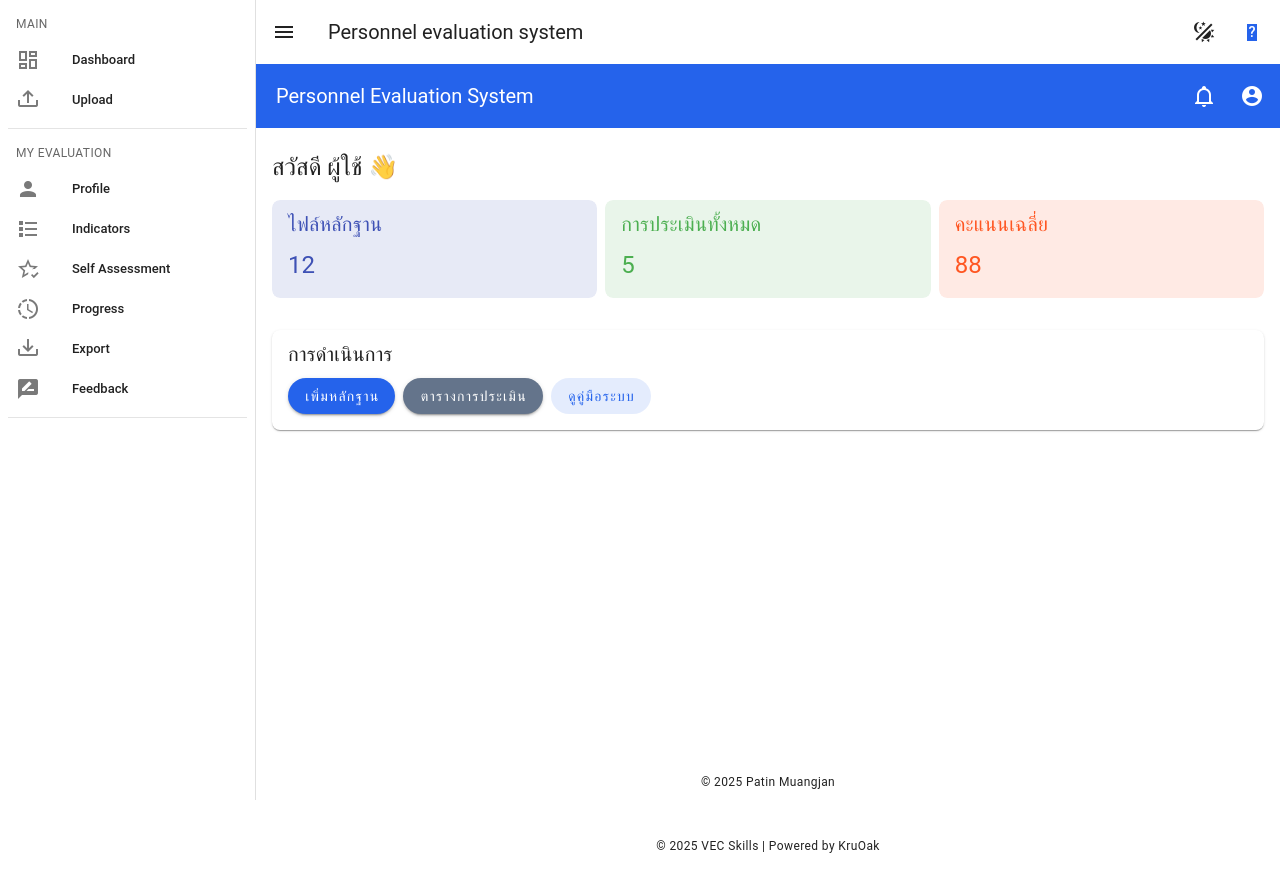
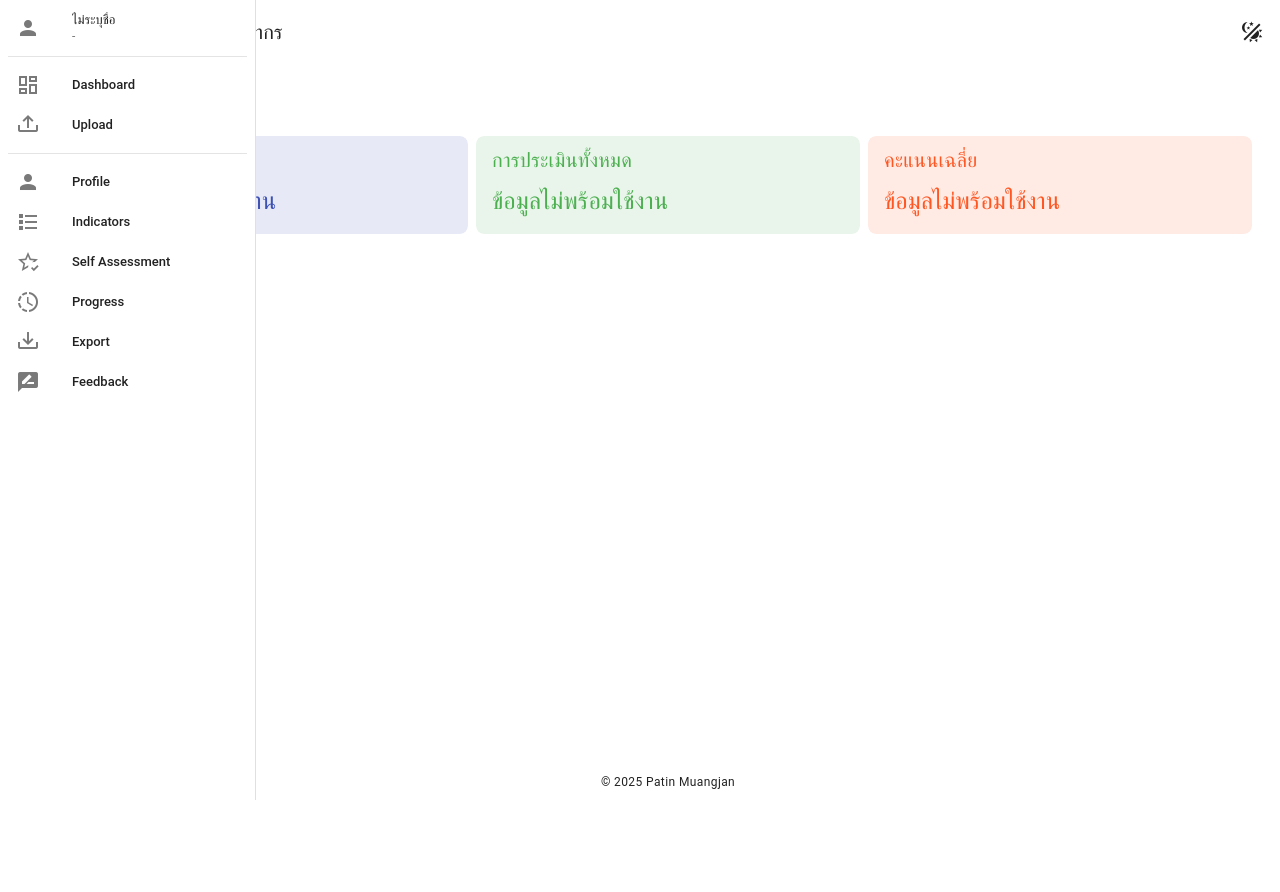
Before and after one commit to patinopsu/skilltest68-72, a Nuxt app in the folder frontend/: page / in a window 1280 px wide. Shown: the top 892 px of the page. After the commit the page ends 800 px from the top, so only its background shows below. Built offline with nearby package versions, Linux system fonts and the light colour scheme.

Commit message:
FRONTEND: update a lot of stuff

```diff
--- /dev/null
+++ b/frontend/assets/css/tailwind.css
@@ -0,0 +1 @@
+@import "tailwindcss";
--- a/frontend/layouts/default.vue
+++ b/frontend/layouts/default.vue
@@ -4,19 +4,23 @@
     <!-- Drawer -->
     <v-navigation-drawer
       v-model="drawer"
-      :permanent="!smAndDown"
       :temporary="smAndDown"
+      :rail="!smAndDown"
+      :expand-on-hover="!smAndDown"
+      scrim="false"
       app
     >
+
       <v-list density="compact" nav>
+        <v-list-item class="pt-1" :title="auth.user?.name || 'ไม่ระบุชื่อ'" :subtitle="auth.user?.email || '-'" prepend-icon="mdi-account"/>
         <template v-for="sec in menu" :key="sec.label">
-          <v-list-subheader class="text-uppercase text-caption">{{ sec.label }}</v-list-subheader>
-
+          <v-divider class="my-2" />
           <template v-for="it in sec.items" :key="it.to || it.href">
             <NuxtLink
               v-if="it.to"
               :to="it.to"
               class="no-underline"
+              color="surface"
               exact-active-class="rounded-lg"
             >
               <v-list-item :title="it.label">
@@ -25,79 +29,23 @@
                 </template>
               </v-list-item>
             </NuxtLink>
-
-            <a v-else :href="it.href" :target="it.target || '_blank'" class="no-underline">
-              <v-list-item :title="it.label">
-                <template #prepend>
-                  <v-icon :icon="it.icon || 'mdi-circle-small'" />
-                </template>
-              </v-list-item>
-            </a>
           </template>
-
-          <v-divider class="my-2" />
         </template>
       </v-list>
     </v-navigation-drawer>
-
-    <!-- App Bar -->
-    <v-app-bar app flat>
-      <v-app-bar-nav-icon @click="drawer = !drawer" aria-label="Toggle menu" />
-      <v-toolbar-title class="font-semibold">Personnel evaluation system</v-toolbar-title>
-
+    <v-app-bar>
+      <v-app-bar-nav-icon @click="drawer = !drawer" />
+      <v-toolbar-title class="font-semibold">ระบบประเมินบุคลากร</v-toolbar-title>
       <v-spacer />
-
       <v-btn icon @click="toggleTheme" :aria-label="`Switch to ${themeName === 'dark' ? 'light':'dark'} theme`">
         <v-icon>mdi-theme-light-dark</v-icon>
       </v-btn>
-
-      <!-- Profile -->
-      <!-- Profile -->
-<v-menu>
-  <template #activator="{ props }">
-    <v-btn v-bind="props" icon>
-      <v-avatar size="36">
-        <!-- ✅ แสดงรูปจริง ถ้ามี -->
-        <v-img
-          v-if="auth.user?.avatar_url"
-          :src="auth.user.avatar_url"
-          alt="User avatar"
-          cover
-        />
-        <!-- 🧩 fallback ถ้าไม่มีรูป -->
-        <span
-          v-else
-          class="font-semibold text-white bg-primary w-full h-full flex items-center justify-center"
-        >
-          {{ initials }}
-        </span>
-      </v-avatar>
-    </v-btn>
-  </template>
-
-  <v-list>
-    <v-list-item
-      :title="auth.user?.name || 'ไม่ระบุชื่อ'"
-      :subtitle="auth.user?.email || '-'"
-      prepend-icon="mdi-account"
-    />
-    <v-divider class="my-2" />
-    <NuxtLink to="/me" class="no-underline">
-      <v-list-item title="Profile" prepend-icon="mdi-account-cog-outline" />
-    </NuxtLink>
-    <v-list-item title="Logout" prepend-icon="mdi-logout" @click="logout" />
-  </v-list>
-</v-menu>
-
     </v-app-bar>
-
-    <!-- Content -->
-    <v-main class="bg-gray-50">
-      <div class="p-4 lg:p-6">
+    <v-main>
+      <div>
         <slot />
       </div>
     </v-main>
-
     <v-footer app class="text-caption justify-center">
       © {{ year }} Patin Muangjan
     </v-footer>
@@ -105,6 +53,7 @@
 </template>
 
 <script setup>
+definePageMeta({ ssr: false })
 import { ref, computed, watch, onMounted } from 'vue'
 import { useDisplay, useTheme } from 'vuetify'
 import { useAuthStore } from '~/stores/auth'
@@ -115,8 +64,7 @@ const { smAndDown } = useDisplay()
 const theme = useTheme()
 
 // Drawer responsive
-const drawer = ref(!smAndDown.value)
-watch(smAndDown, v => { drawer.value = !v })
+const drawer = ref(true)
 
 // Auth + role
 const auth = useAuthStore()
--- a/frontend/layouts/login.vue
+++ b/frontend/layouts/login.vue
@@ -1,9 +1,9 @@
 <template>
   <v-app class="background">
     <v-main class="d-flex align-center justify-center">
-      <div class="pr-16 text-center">
-        <img width="148px" src="@/assets/rms-icon.png">
-        <p class="text-h5">วิทยาลัยเทคนิคสมุทรปราการ</p>
+      <div class="pr-16">
+        <img width="148px" class="mx-auto d-block" src="@/assets/rms-icon.png">
+        <p class="text-h5 text-center">วิทยาลัยเทคนิคสมุทรปราการ</p>
       </div>
       <div>
         <slot />
@@ -12,15 +12,13 @@
     </v-main>
   </v-app>
 </template>
-
 <style scoped>
   .background {
     background-image: url('@/assets/background.png');
     background-size: cover;
     background-position: center;
-  }
+}
 </style>
-
 <script setup lang="ts">
 const config = useRuntimeConfig()
 const version = config.public.appVersion
--- a/frontend/nuxt.config.ts
+++ b/frontend/nuxt.config.ts
@@ -45,7 +45,9 @@ export default defineNuxtConfig({
     },
   },
   css: [
+    'vuetify/styles',
     '@mdi/font/css/materialdesignicons.min.css',
+    '~/assets/css/tailwind.css'
   ],
 
   build: {
--- a/frontend/pages/index.vue
+++ b/frontend/pages/index.vue
@@ -1,4 +1,3 @@
-<!-- pages/dashboard/index.vue -->
 <script setup>
 import { ref, onMounted } from 'vue'
 import { useAuthStore } from '~/stores/auth'
@@ -8,43 +7,16 @@ const stats = ref({ uploads: 0, evaluations: 0, score: 0 })
 const loading = ref(true)
 
 onMounted(async () => {
-  // โหลดข้อมูลตัวอย่าง
   setTimeout(() => {
-    stats.value = { uploads: 12, evaluations: 5, score: 88 }
+    stats.value = { uploads: 'ข้อมูลไม่พร้อมใช้งาน', evaluations: 'ข้อมูลไม่พร้อมใช้งาน', score: 'ข้อมูลไม่พร้อมใช้งาน' }
     loading.value = false
   }, 800)
 })
-function logout() {
-  auth.logout()
-  navigateTo('/login')
-}
 </script>
 
 <template>
-  <v-app>
-    <!-- NAVBAR -->
-    <v-app-bar color="primary" dark>
-      <v-app-bar-title>Personnel Evaluation System</v-app-bar-title>
-      <v-spacer />
-      <v-btn icon><v-icon>mdi-bell-outline</v-icon></v-btn>
-      <v-menu>
-        <template #activator="{ props }">
-          <v-btn icon v-bind="props"><v-icon>mdi-account-circle</v-icon></v-btn>
-        </template>
-        <v-list>
-          <v-list-item title="Profile" prepend-icon="mdi-account" />
-          <v-list-item title="Logout" prepend-icon="mdi-logout" @click="logout" />
-        </v-list>
-      </v-menu>
-    </v-app-bar>
-
-    <!-- SIDEBAR + CONTENT -->
-    <v-main>
   <v-container class="py-6">
-        <!-- Greeting -->
     <h2 class="text-h5 mb-4">สวัสดี {{ auth.user?.name || 'ผู้ใช้' }} 👋</h2>
-
-        <!-- Stats Cards -->
     <v-row v-if="!loading" dense>
       <v-col cols="12" md="4">
         <v-card variant="tonal" color="indigo">
@@ -52,14 +24,12 @@ function logout() {
           <v-card-text class="text-h5">{{ stats.uploads }}</v-card-text>
         </v-card>
       </v-col>
-
       <v-col cols="12" md="4">
         <v-card variant="tonal" color="green">
           <v-card-title>การประเมินทั้งหมด</v-card-title>
           <v-card-text class="text-h5">{{ stats.evaluations }}</v-card-text>
         </v-card>
       </v-col>
-
       <v-col cols="12" md="4">
         <v-card variant="tonal" color="deep-orange">
           <v-card-title>คะแนนเฉลี่ย</v-card-title>
@@ -67,27 +37,6 @@ function logout() {
         </v-card>
       </v-col>
     </v-row>
-
-        <!-- Loading / Empty -->
     <v-skeleton-loader v-else type="card" class="my-6" />
-
-        <!-- Action Section -->
-        <v-card class="mt-8">
-          <v-card-title>การดำเนินการ</v-card-title>
-          <v-card-text>
-            <v-btn color="primary" class="mr-2">เพิ่มหลักฐาน</v-btn>
-            <v-btn color="secondary" class="mr-2">ตารางการประเมิน</v-btn>
-            <v-btn variant="tonal">ดูคู่มือระบบ</v-btn>
-          </v-card-text>
-        </v-card>
   </v-container>
-    </v-main>
-
-    <!-- FOOTER -->
-    <v-footer class="text-center" app>
-      <v-spacer />
-      <span class="text-caption">© 2025 VEC Skills | Powered by KruOak</span>
-      <v-spacer />
-    </v-footer>
-  </v-app>
 </template>
```
Lines whose indentation alone changed are shown as unchanged.
